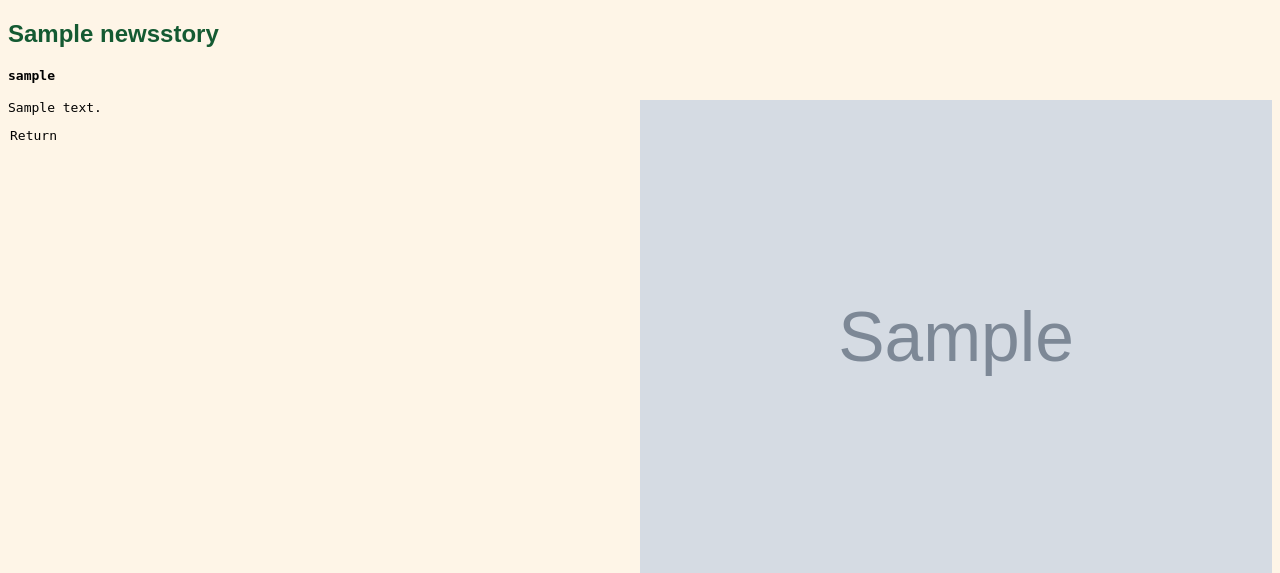
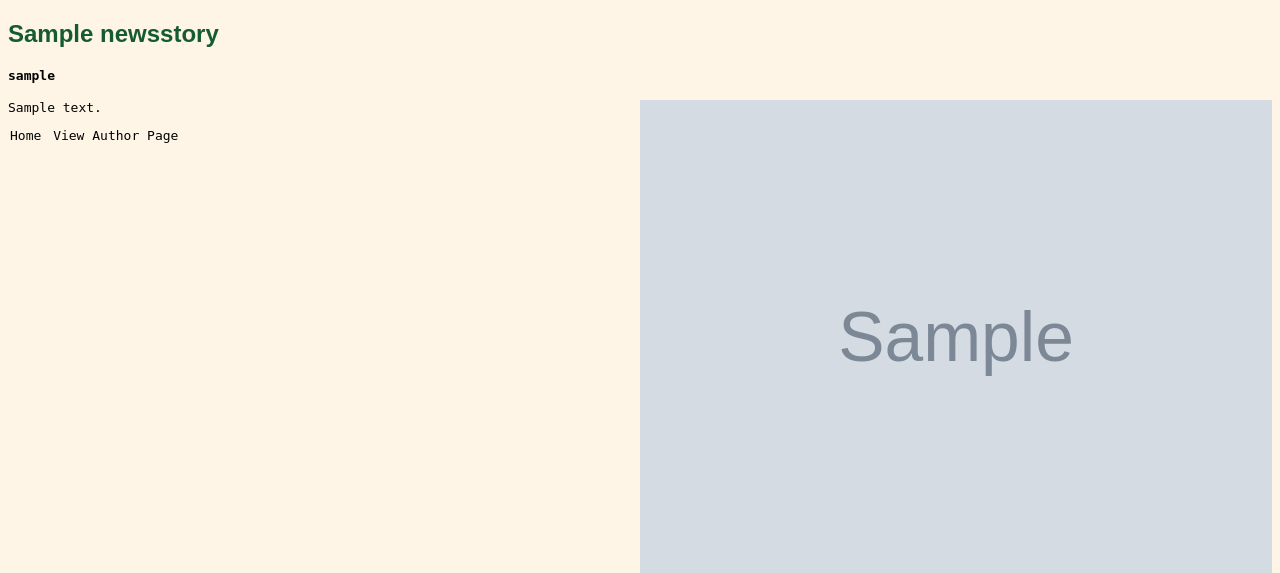
Before and after one commit to C2jay/django_news, a Django app: a page that uses she_codes_news/news/templates/news/story.html in a window 1280 px wide. Shown: the part 73-646 px from the top of the page. Run offline with Django 3.2, Linux system fonts and the light colour scheme; tables that the repository leaves empty hold one stand-in row (values such as "Sample post"); grey boxes marked "Sample" are stand-in pictures; parts of the project's set-up code (start-up, migrations or seed data) failed here and were passed over; some web fonts are replaced.

Commit message:
update basic bits before trying comments

```diff
--- a/she_codes_news/news/templates/news/story.html
+++ b/she_codes_news/news/templates/news/story.html
@@ -15,6 +15,9 @@
     </div>
 </div>
 
-<a href="{% url 'news:index'%}">Return</a>
+<div>
+<a href="{% url 'news:index'%}">Home</a>
+<a href="{% url 'users:author-detail' story.author.id %}">View Author Page</a>
+</div>
 
 {% endblock%}
--- a/she_codes_news/news/views.py
+++ b/she_codes_news/news/views.py
@@ -37,13 +37,11 @@ class UpdateStoryView(LoginRequiredMixin, UserPassesTestMixin, generic.UpdateVie
     context_object_name = 'storyForm'
     model = NewsStory
     template_name = 'news/updateStory.html'
-
     def get_success_url(self):
-        story_id= self.kwargs['pk']
-        success_url = reverse_lazy('news:story', kwargs={'pk':
-        story_id})
+        """ get the redirect prior to delete"""
+        author_id = self.get_object().author.pk
+        success_url = reverse_lazy('users:author-detail', kwargs={'pk':author_id})
         return success_url
-
     def test_func(self):
         obj = self.get_object()
         return obj.author == self.request.user
--- a/she_codes_news/users/urls.py
+++ b/she_codes_news/users/urls.py
@@ -5,7 +5,7 @@ app_name = 'users'
 
 urlpatterns = [
     path('create-account/', views.CreateAccountView.as_view(), name='createAccount'),
-    path('author/<int:pk>/', views.AuthorView.as_view(), name='author-detail'),
-    path('author/<int:pk>/edit/', views.UpdateProfileView.as_view(), name='update-profile'),
-    path('author/<int:pk>/change-password/', views.change_password, name='change-password'),
+    path('<int:pk>/', views.AuthorView.as_view(), name='author-detail'),
+    path('<int:pk>/edit/', views.UpdateProfileView.as_view(), name='update-profile'),
+    path('<int:pk>/change-password/', views.change_password, name='change-password'),
 ]
```
Also changed, not shown: she_codes_news/media/media/alice_oLojkUI.jpg (added).
